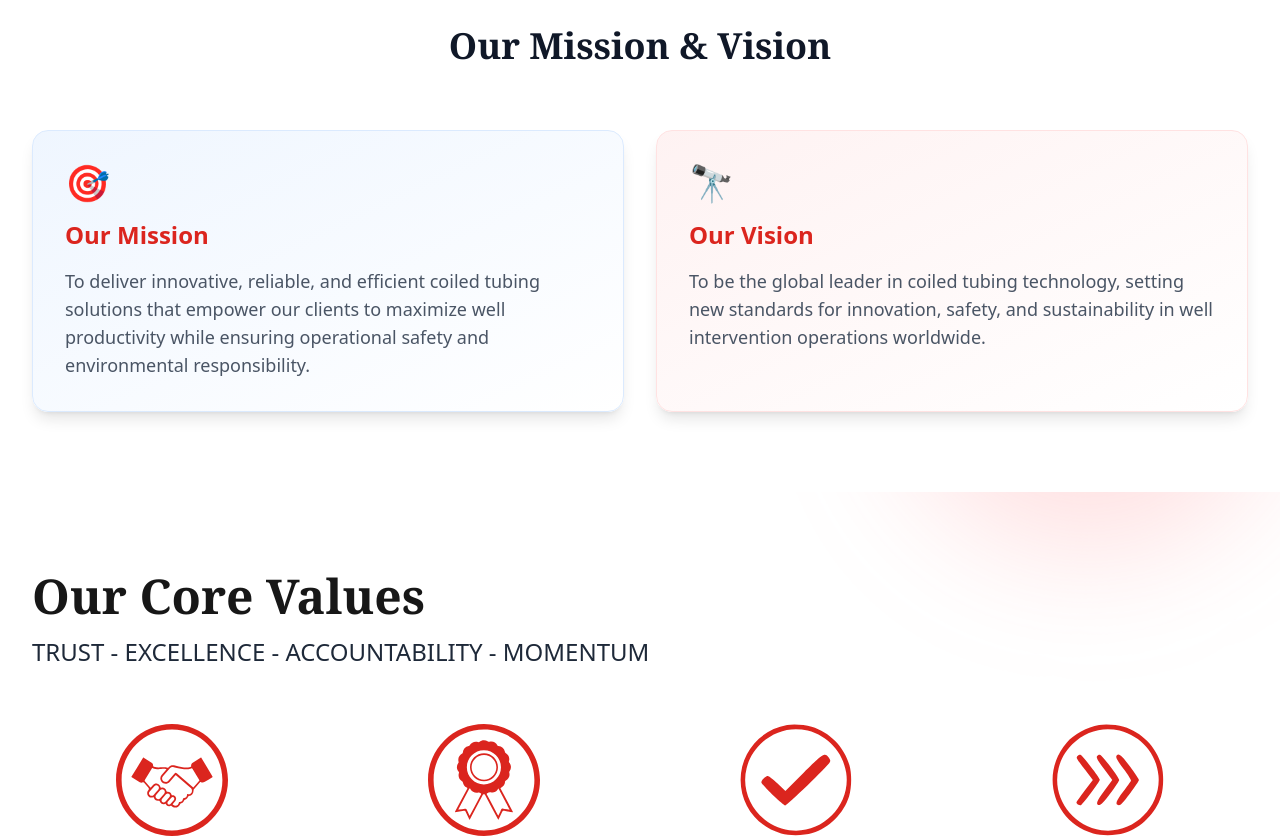
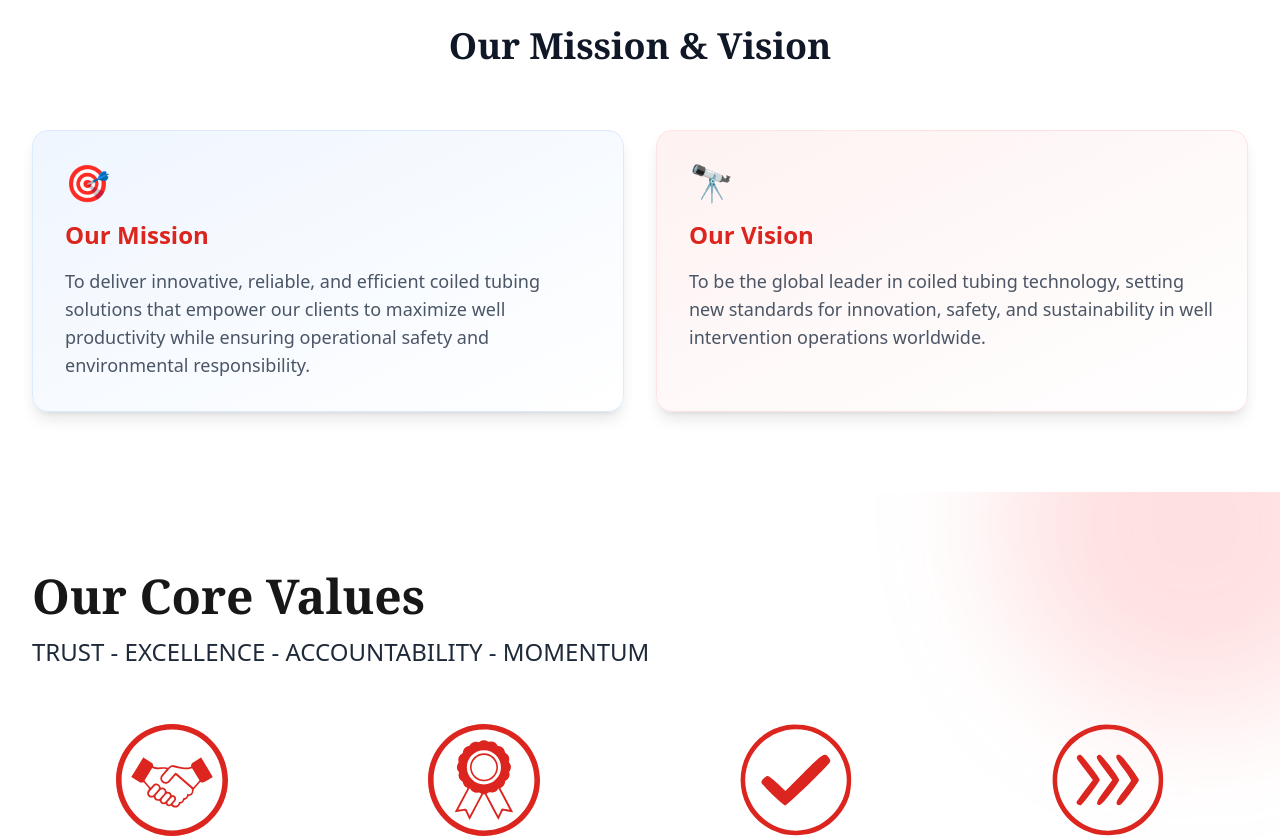
Before and after one commit to Franklyn101/LATEV-ENGINEERING-COMPANY, a Next.js app: page /about in a window 1280 px wide. Shown: the part 1380-2218 px from the top of the page. Built offline with nearby package versions, Linux system fonts and the light colour scheme.

Commit message:
Update CoreValues.tsx

```diff
--- a/src/components/layouts/about-sections/CoreValues.tsx
+++ b/src/components/layouts/about-sections/CoreValues.tsx
@@ -88,17 +88,17 @@ const CoreValues = () => {
       </motion.section>
       <motion.div
         animate={{
+          rotate: -360,
+          transition: { duration: 25, repeat: Infinity, ease: "linear" }
+        }}
+        className="absolute -top-1/4 -right-1/12 w-96 h-96 bg-red-400/20 rounded-full blur-3xl"
+      />
+      <motion.div
+        animate={{
           rotate: 360,
           transition: { duration: 20, repeat: Infinity, ease: "linear" }
         }}
         className="absolute -bottom-40 left-1/4 w-64 h-64 bg-red-400/20 rounded-full blur-3xl"
-      />
-      <motion.div
-        animate={{
-          rotate: -360,
-          transition: { duration: 25, repeat: Infinity, ease: "linear" }
-        }}
-        className="absolute -top-1/2 right-0 w-96 h-96 bg-red-400/20 rounded-full blur-3xl"
       />
     </div>
   );
```
